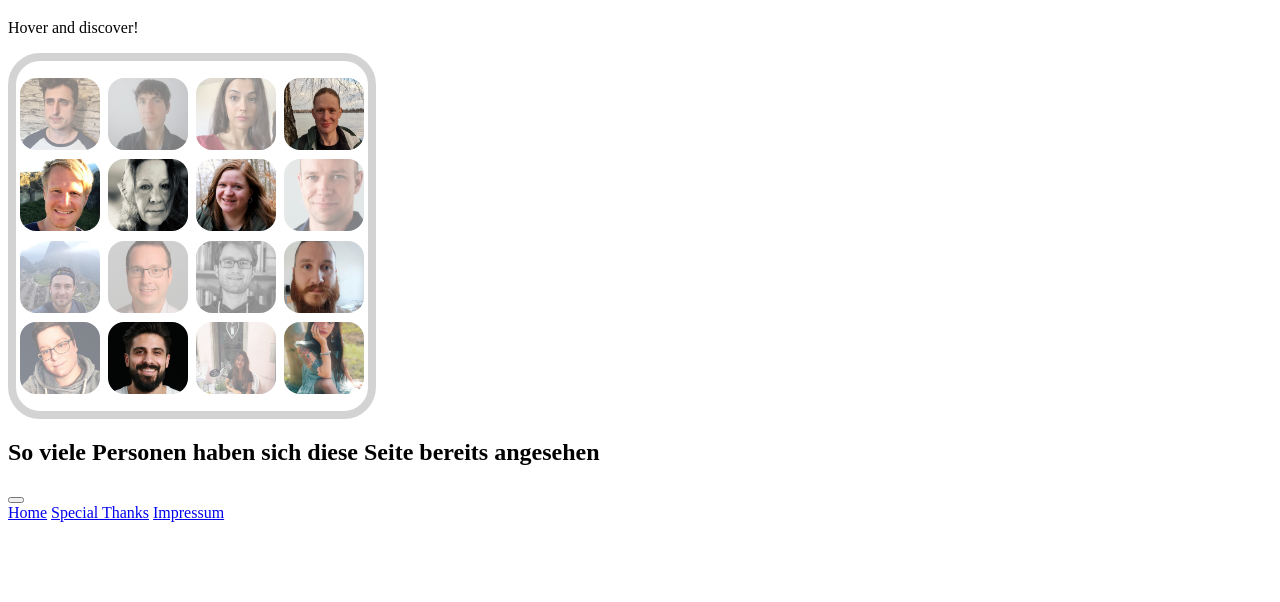
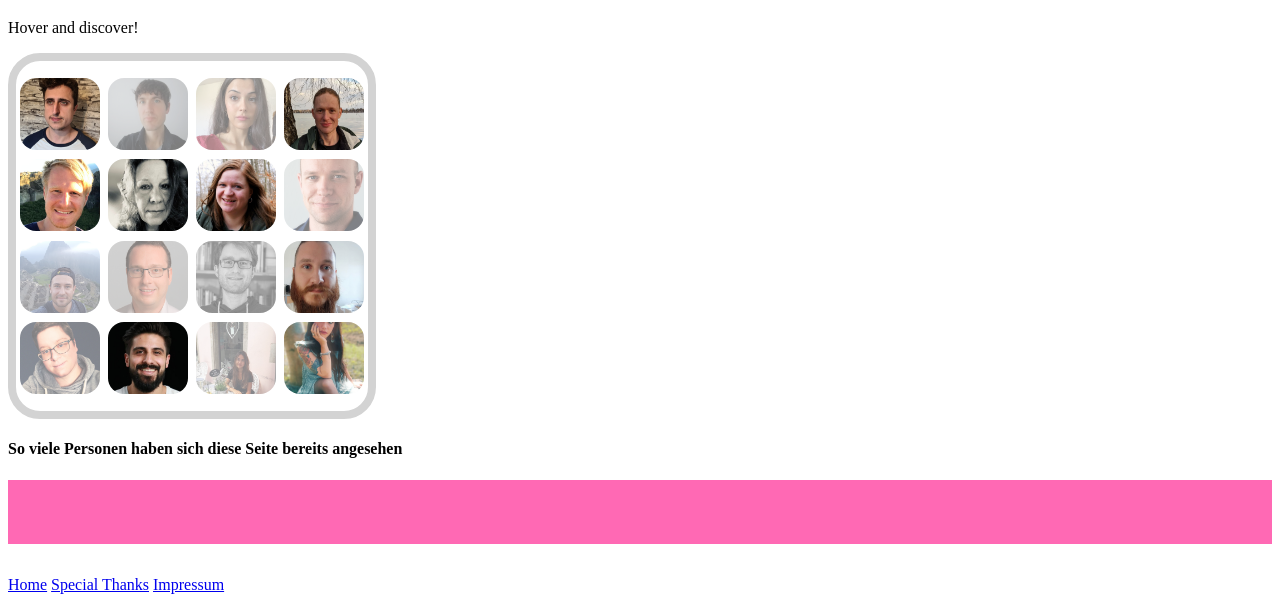
Before and after one commit to FSchmidbauer/students-secrets-app, a plain HTML site: page index.html in a window 1280 px wide. Shown: the part 1573-2175 px from the top of the page. Before the commit the page ends 2103 px from the top, so only its background shows below. Drawn offline with Linux system fonts and the light colour scheme.

Commit message:
new student infos added

```diff
--- a/css/components/main.css
+++ b/css/components/main.css
@@ -218,3 +218,10 @@ main {
   grid-column: 4;
   grid-row: 4;
 }
+
+.pageviews {
+  background: hotpink;
+  border: 1 black solid;
+  padding: 2rem;
+  margin-bottom: 2rem;
+}
--- /dev/null
+++ b/functions.js
@@ -0,0 +1,5 @@
+const pageviews = document.querySelector('.pageviews');
+let counter = 0;
+pageviews.innerText = counter;
+
+window.addEventListener("load",() => pageviews.innerText=pageviews.innerText+1);
--- a/index.html
+++ b/index.html
@@ -6,6 +6,7 @@
     <meta name="viewport" content="width=device-width, initial-scale=1.0">
     <title>Students' Secrets</title>
     <link rel="stylesheet" href="css/style.css">
+    <script href="./functions.js" defer></script>
 </head>
 <body>
     <header class="header">
@@ -15,11 +16,11 @@
     </header>
     <main>
         <section class="studgallery">
-            <p class="studgallery__text--inactive bejan__text"></p>
+            <p class="studgallery__text bejan__text">wurde fast mal von einem Skorpion gebissen</p>
             <p class="studgallery__text--inactive borjan__text"></p>
             <p class="studgallery__text--inactive farah__text"></p>
             <p class="studgallery__text felix__text">hatte früher mal eine Glatze</p>
-            <p class="studgallery__text florian__text">hat schon mal bei "Dahoam is dahoam" mitgespielt</p>
+            <p class="studgallery__text florian__text">hat Hausverbot in einem REWE-Markt</p>
             <p class="studgallery__text gabriele__text">besitzt ein Autogramm von Monty Python</p>
             <p class="studgallery__text helena__text">hat mal in einer Schokofabrik gearbeitet</p>
             <p class="studgallery__text--inactive jens__text"></p>
@@ -31,7 +32,7 @@
             <p class="studgallery__text sacid__text">hatte als Kind vier Molche als Haustiere</p>
             <p class="studgallery__text--inactive sharine__text"></p>
             <p class="studgallery__text vika__text">Lieblingszitat: "Chaos is a friend of mine"</p>
-            <img class="studgallery__image--inactive bejan__image" src="./images/bejan.png" alt="Profilbild Bejan">
+            <img class="studgallery__image bejan__image" src="./images/bejan.png" alt="Profilbild Bejan">
             <img class="studgallery__image--inactive borjan__image" src="./images/borjan.png" alt="Profilbild Borjan">
             <img class="studgallery__image--inactive farah__image" src="./images/farah.png" alt="Profilbild Farah">
             <img class="studgallery__image felix__image" src="./images/felix.png" alt="Profilbild Felix">
@@ -49,8 +50,8 @@
             <img class="studgallery__image vika__image" src="./images/vika.png" alt="Profilbild Vika">
         </section>
         <section>
-            <h2>So viele Personen haben sich diese Seite bereits angesehen</h2>
-            <button class="pageviews"></button>
+            <h4>So viele Personen haben sich diese Seite bereits angesehen</h4>
+            <div class="pageviews"></div>
         </section>
         </main>
     <footer class="footer">
```
